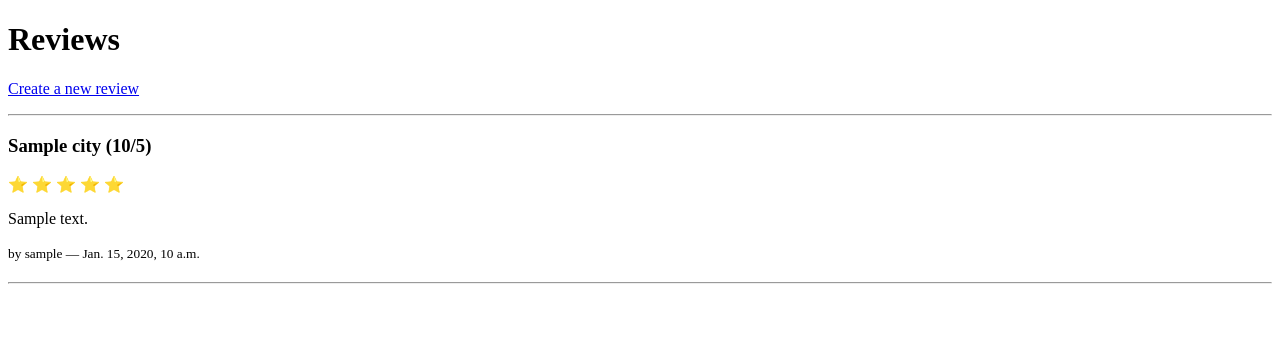
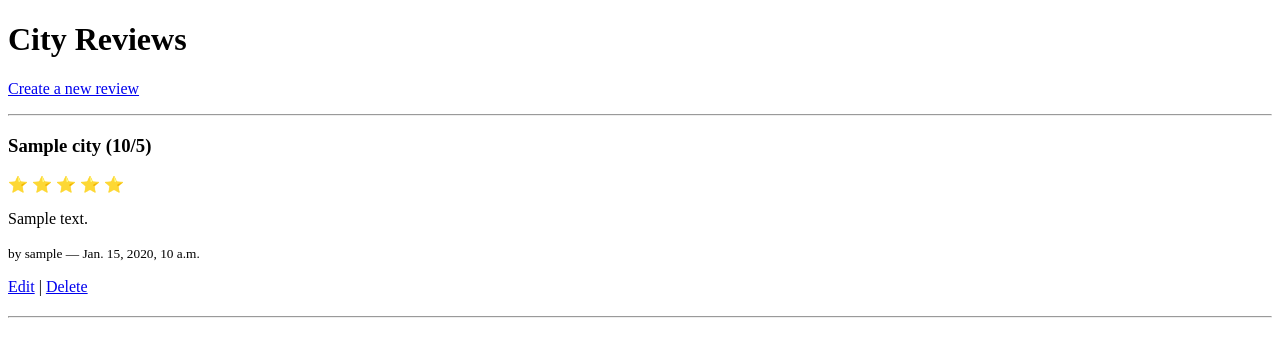
Before and after one commit to Yara4a/CityRate, a Django app: page /cityrate/reviews/ in a window 1280 px wide. Shown: the top 357 px of the page. Run offline with Django 5.2, Linux system fonts and the light colour scheme; tables that the repository leaves empty hold one stand-in row (values such as "Sample post").

Commit message:
Implement review editing and deletion features

```diff
--- a/city/templates/city/review_list.html
+++ b/city/templates/city/review_list.html
@@ -3,9 +3,10 @@
 <head>
     <title>City Reviews</title>
 </head>
+
 <body>
 
-    <h1>Reviews</h1>
+<h1>City Reviews</h1>
 
 <p>
     <a href="{% url 'create_post' %}">Create a new review</a>
@@ -14,10 +15,15 @@
 <hr>
 
 {% for r in reviews %}
-        <div style="margin-bottom: 20px;">
-            <h3>{{ r.city.city_name }} ({{ r.rating_score }}/5)</h3>
 
-            <p>
+<div style="margin-bottom:20px;">
+
+    <h3>
+        {{ r.city.city_name }} ({{ r.rating_score }}/5)
+    </h3>
+
+    <!-- Rating stars -->
+    <div>
         {% for i in "12345" %}
             {% if forloop.counter <= r.rating_score %}
                 ⭐
@@ -25,18 +31,29 @@
                 ☆
             {% endif %}
         {% endfor %}
+    </div>
+
+    <p>
+        {{ r.review_text }}
     </p>
-
-            <p>{{ r.review_text }}</p>
 
     <small>
         by {{ r.user.username }} — {{ r.created_at }}
     </small>
+
+    <p>
+        <a href="{% url 'edit_post' r.id %}">Edit</a> |
+        <a href="{% url 'delete_post' r.id %}">Delete</a>
+    </p>
+
 </div>
 
 <hr>
+
 {% empty %}
+
 <p>No reviews yet.</p>
+
 {% endfor %}
 
 </body>
--- a/city/urls.py
+++ b/city/urls.py
@@ -4,4 +4,6 @@ from . import views
 urlpatterns = [
     path("create/", views.create_post, name="create_post"),
     path("reviews/", views.review_list, name="review_list"),
+    path("edit/<int:post_id>/", views.edit_post, name="edit_post"),
+    path("delete/<int:post_id>/", views.delete_post, name="delete_post"),
 ]
--- a/city/views.py
+++ b/city/views.py
@@ -2,6 +2,8 @@ from django.shortcuts import render, redirect
 from django.contrib.auth.models import User
 from .forms import PostForm
 from .models import Post
+from django.shortcuts import get_object_or_404
+
 
 
 def create_post(request):
@@ -22,3 +24,23 @@ def create_post(request):
 def review_list(request):
     reviews = Post.objects.select_related("city", "user").order_by("-created_at")
     return render(request, "city/review_list.html", {"reviews": reviews})
+
+def edit_post(request, post_id):
+    post = get_object_or_404(Post, id=post_id)
+
+    form = PostForm(request.POST or None, instance=post)
+
+    if request.method == "POST" and form.is_valid():
+        form.save()
+        return redirect("review_list")
+
+    return render(request, "city/edit_post.html", {"form": form})
+
+def delete_post(request, post_id):
+    post = get_object_or_404(Post, id=post_id)
+
+    if request.method == "POST":
+        post.delete()
+        return redirect("review_list")
+
+    return render(request, "city/delete_post.html", {"post": post})
```
Also changed, not shown: city/templates/city/delete_post.html (added, +24 -0 lines), city/templates/city/edit_post.html (added, +21 -0 lines). Lines whose indentation alone changed are shown as unchanged.
